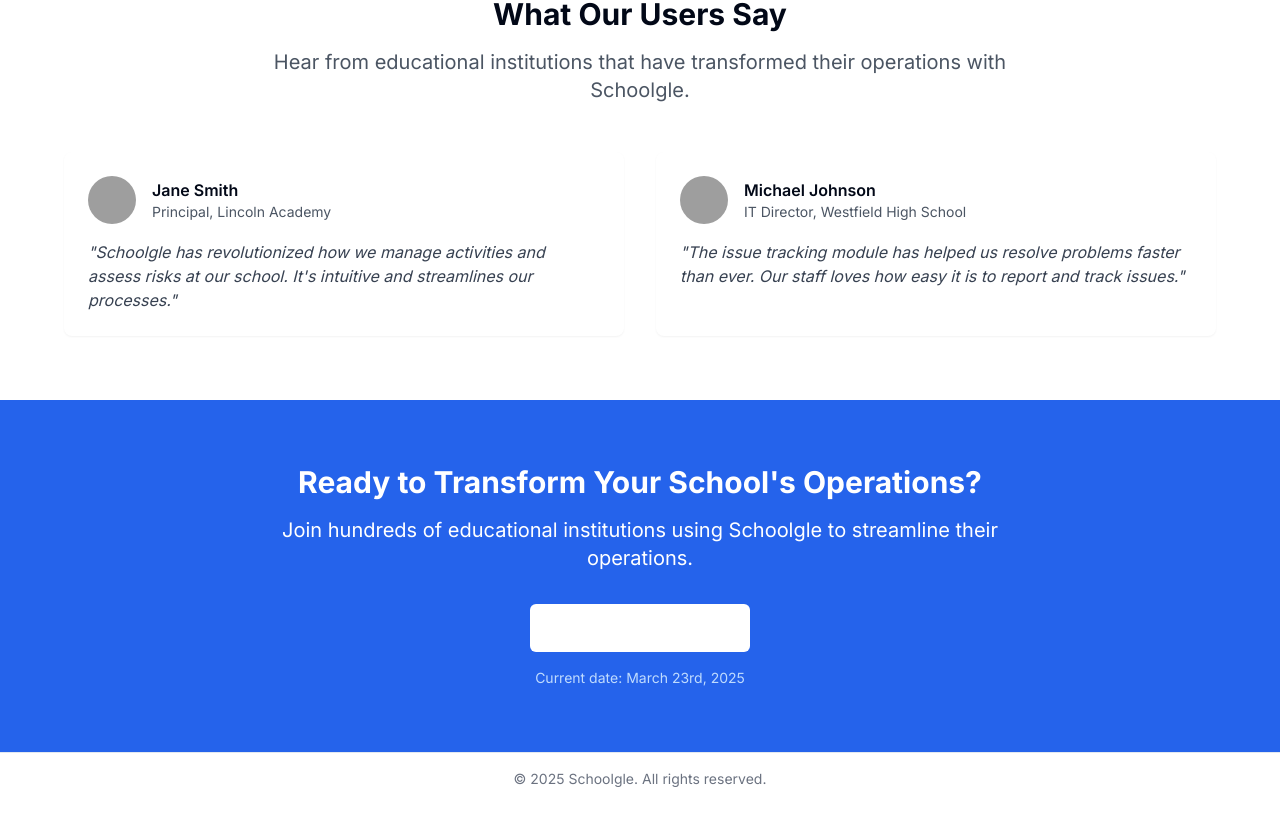
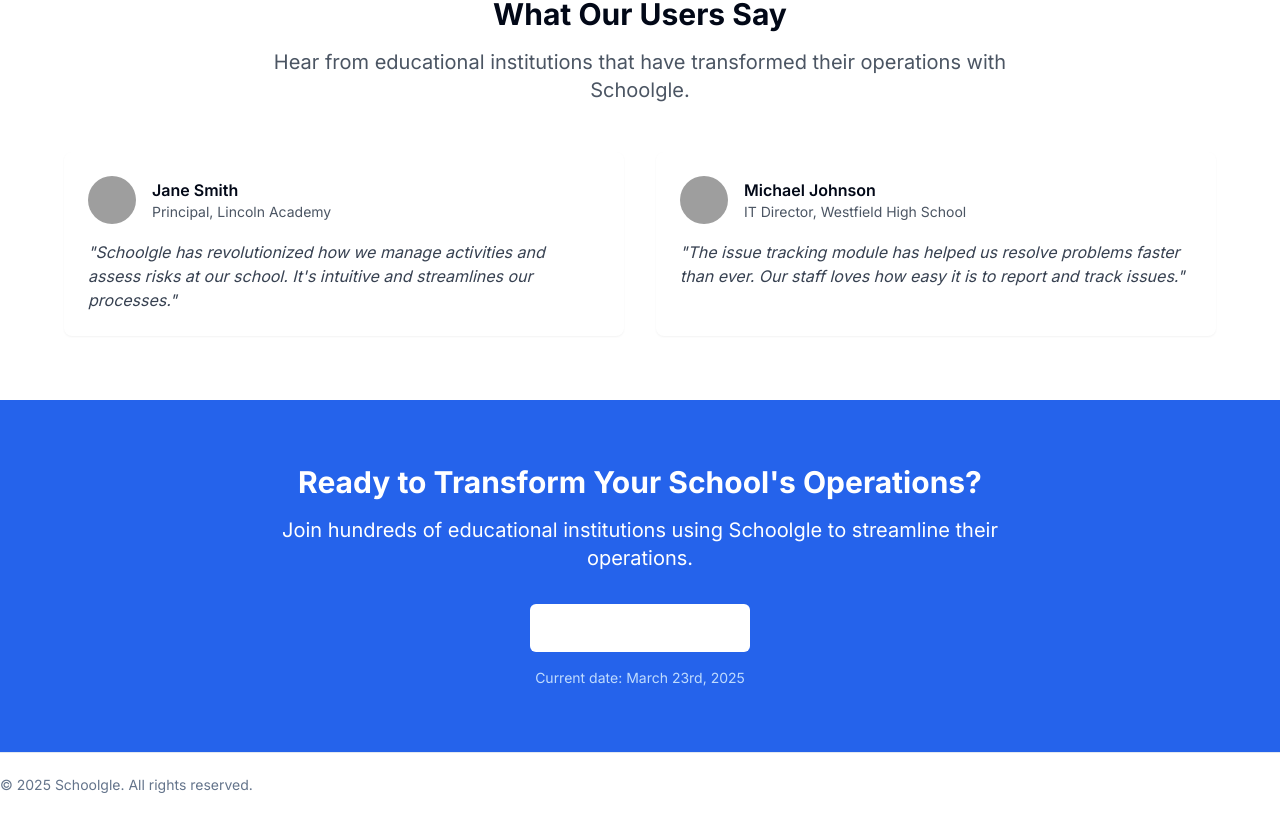
Before and after one commit to DSumm18/schoolgle-app-2025, a Next.js app: page / in a window 1280 px wide. Shown: the part 1063-1880 px from the top of the page. Built offline with nearby package versions, Linux system fonts and the light colour scheme; grey boxes are pictures that could not be loaded.

Commit message:
Update layout to use ThemeProvider

```diff
--- a/src/app/layout.tsx
+++ b/src/app/layout.tsx
@@ -1,14 +1,14 @@
 import type { Metadata } from 'next';
 import { Inter } from 'next/font/google';
 import './globals.css';
+import { ThemeProvider } from '@/components/theme-provider';
 import { Navigation } from '@/components/layout/navigation';
-import { ToastProvider } from '@/components/ui/toast';
 
 const inter = Inter({ subsets: ['latin'] });
 
 export const metadata: Metadata = {
-  title: 'Schoolgle 2025',
-  description: 'A modern application for educational institutions',
+  title: 'Schoolgle',
+  description: 'School management system',
 };
 
 export default function RootLayout({
@@ -17,21 +17,26 @@
   children: React.ReactNode;
 }>) {
   return (
-    <html lang="en">
+    <html lang="en" suppressHydrationWarning>
       <body className={inter.className}>
-        <ToastProvider>
-          <Navigation />
-          <main className="min-h-screen bg-gray-50 dark:bg-gray-900">
-            {children}
-          </main>
-          <footer className="bg-white dark:bg-gray-800 border-t dark:border-gray-700 py-4">
-            <div className="max-w-7xl mx-auto px-4 sm:px-6 lg:px-8">
-              <p className="text-center text-sm text-gray-500 dark:text-gray-400">
-                © {new Date().getFullYear()} Schoolgle. All rights reserved.
-              </p>
-            </div>
-          </footer>
-        </ToastProvider>
+        <ThemeProvider
+          attribute="class"
+          defaultTheme="system"
+          enableSystem
+          disableTransitionOnChange
+        >
+          <div className="relative flex min-h-screen flex-col">
+            <Navigation />
+            <main className="flex-1">{children}</main>
+            <footer className="border-t py-6 md:py-0">
+              <div className="container flex flex-col items-center justify-between gap-4 md:h-16 md:flex-row">
+                <p className="text-center text-sm leading-loose text-muted-foreground md:text-left">
+                  © 2025 Schoolgle. All rights reserved.
+                </p>
+              </div>
+            </footer>
+          </div>
+        </ThemeProvider>
       </body>
     </html>
   );
```
